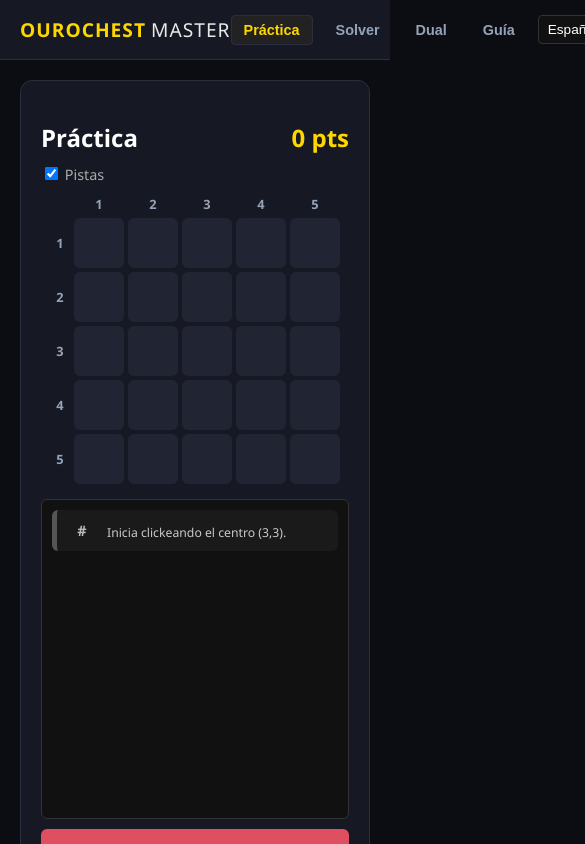
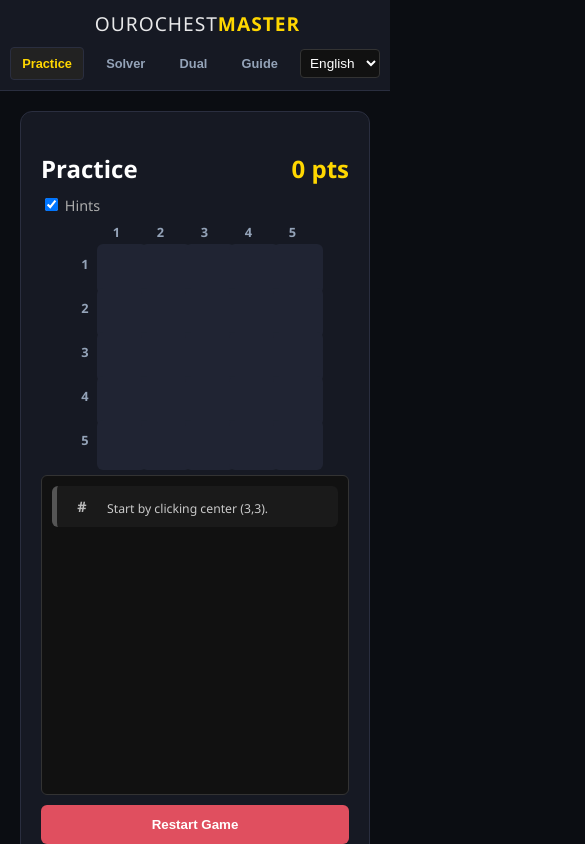
Before and after one commit to azuragaunt/azuragaunt.github.io, a plain HTML site: page index.html in a window 390 px wide. Shown: the top 844 px of the page, 585 px wide, since content can reach past the window. Drawn offline with Linux system fonts and the light colour scheme.

Commit message:
Update index.html

```diff
--- a/index.html
+++ b/index.html
@@ -2,8 +2,8 @@
 <html lang="es">
 <head>
     <meta charset="UTF-8">
-    <meta name="viewport" content="width=device-width, initial-scale=1.0">
-    <title>Ourochest Master V13</title>
+    <meta name="viewport" content="width=device-width, initial-scale=1.0, maximum-scale=1.0, user-scalable=no">
+    <title>Ourochest Master</title>
     <style>
         :root {
             --bg: #0b0d12;
@@ -39,20 +39,21 @@
             overflow: hidden;
         }
 
-        /* HEADER */
+        /* HEADER RESPONSIVO */
         header {
             background-color: var(--panel);
             border-bottom: 1px solid var(--border);
-            height: 60px;
             display: flex;
             align-items: center;
             justify-content: space-between;
             padding: 0 20px;
             flex-shrink: 0;
             z-index: 10;
+            height: 60px;
+            transition: all 0.3s ease;
         }
 
-        .logo { font-weight: 800; font-size: 1.2rem; letter-spacing: 1px; color: var(--gold); text-transform: uppercase; }
+        .logo { font-weight: 800; font-size: 1.2rem; letter-spacing: 1px; color: var(--gold); text-transform: uppercase; white-space: nowrap; }
         .logo span { color: white; margin-left: 5px; font-weight: 400; opacity: 0.9; }
 
         .controls { display: flex; gap: 10px; align-items: center; }
@@ -60,11 +61,35 @@
         .nav-btn {
             background: transparent; color: var(--text-dim); border: 1px solid transparent;
             padding: 6px 12px; cursor: pointer; border-radius: 4px; font-weight: 600; font-size: 0.9rem;
+            white-space: nowrap;
         }
         .nav-btn:hover { color: white; }
         .nav-btn.active { background: #222; color: var(--gold); border-color: var(--border); }
 
         select { background: #111; color: white; border: 1px solid #333; padding: 5px; border-radius: 4px; font-size: 0.85rem;}
+
+        /* MEDIA QUERY: MÓVIL */
+        @media (max-width: 768px) {
+            header {
+                height: auto;
+                flex-direction: column;
+                padding: 10px;
+                gap: 10px;
+            }
+            .controls {
+                width: 100%;
+                justify-content: center;
+                flex-wrap: wrap;
+            }
+            .nav-btn {
+                font-size: 0.8rem;
+                padding: 8px 10px;
+                flex: 1 1 auto; /* Botones flexibles */
+                text-align: center;
+            }
+            /* Ocultar selector de idioma en móvil para ahorrar espacio (se autodetecta) o hacerlo pequeño */
+            select { max-width: 80px; }
+        }
 
         /* MAIN */
         #main-container {
@@ -84,7 +109,18 @@
             grid-template-columns: 20px repeat(5, 50px);
             grid-template-rows: 20px repeat(5, 50px);
             gap: 4px; margin-bottom: 15px;
+            justify-content: center; /* Centrar grid */
         }
+
+        @media (max-width: 400px) {
+            /* Grid más pequeño para móviles muy estrechos */
+            .grid-wrapper {
+                grid-template-columns: 15px repeat(5, 40px);
+                grid-template-rows: 15px repeat(5, 40px);
+            }
+            .cell { width: 40px; height: 40px; font-size: 1rem; }
+        }
+
         .coord-header { display: flex; justify-content: center; align-items: center; font-size: 0.8rem; color: var(--text-dim); font-weight: bold; }
         .cell {
             width: 50px; height: 50px; background-color: var(--cell-bg); border-radius: 6px; cursor: pointer;
@@ -135,13 +171,13 @@
         .guide-section { background: var(--panel); border: 1px solid var(--border); border-radius: 12px; padding: 25px; margin-bottom: 30px; }
         .section-header { font-size: 1.4rem; color: var(--gold); font-weight: bold; margin-bottom: 15px; border-bottom: 1px solid #333; padding-bottom: 10px; }
 
-        .flow-step { display: flex; gap: 20px; margin-bottom: 25px; border-bottom: 1px dashed #333; padding-bottom: 20px; }
+        .flow-step { display: flex; gap: 20px; margin-bottom: 25px; border-bottom: 1px dashed #333; padding-bottom: 20px; flex-wrap: wrap;}
         .flow-step:last-child { border-bottom: none; }
 
         .mini-grid { display: grid; grid-template-columns: repeat(5, 25px); grid-template-rows: repeat(5, 25px); gap: 2px; background: #000; padding: 5px; border-radius: 4px; flex-shrink: 0; }
         .mg-cell { width: 25px; height: 25px; background: #222; display: flex; justify-content: center; align-items: center; font-size: 0.7rem; border-radius: 2px; color: #555; }
 
-        .flow-text { flex: 1; line-height: 1.6; color: var(--text-dim); }
+        .flow-text { flex: 1; line-height: 1.6; color: var(--text-dim); min-width: 250px; }
         .flow-text strong { color: white; }
         .logic-badge { display: inline-block; padding: 2px 6px; border-radius: 3px; font-weight: bold; font-size: 0.8rem; margin-right: 5px; color:black;}
         .lb-blue { background: var(--blue); } .lb-green { background: var(--green); } .lb-yell { background: var(--yellow); }
@@ -160,7 +196,7 @@
         .mg-turq { background: var(--turquoise); color: transparent; }
 
         /* PANELES */
-        .panel { background: var(--panel); border: 1px solid var(--border); border-radius: 12px; padding: 20px; flex: 1; min-width: 350px; display: flex; flex-direction: column; align-items: center; }
+        .panel { background: var(--panel); border: 1px solid var(--border); border-radius: 12px; padding: 20px; flex: 1; min-width: 300px; max-width: 100%; display: flex; flex-direction: column; align-items: center; }
         .dual-container { display: flex; gap: 20px; flex-wrap: wrap; justify-content: center; }
 
         .btn-reset { width: 100%; padding: 12px; margin-top: 10px; background: var(--blue); color: white; border: none; border-radius: 6px; font-weight: bold; cursor: pointer; }
@@ -184,13 +220,13 @@
 <body>
 
     <header>
-        <div class="logo">OUROCHEST<span>MASTER</span></div>
+        <div class="logo"><span>OUROCHEST</span>MASTER</div>
         <div class="controls">
-            <button class="nav-btn active" onclick="setView('practice')" data-key="nav_practice">Práctica</button>
-            <button class="nav-btn" onclick="setView('solver')" data-key="nav_solver">Solver</button>
-            <button class="nav-btn" onclick="setView('dual')" data-key="nav_dual">Dual</button>
-            <button class="nav-btn" onclick="setView('guide')" data-key="nav_guide">Guía</button>
-            <select id="langSelect" onchange="changeLanguage(this.value)">
+            <button class="nav-btn active" onclick="navigate('practice')" data-key="nav_practice">Práctica</button>
+            <button class="nav-btn" onclick="navigate('solver')" data-key="nav_solver">Solver</button>
+            <button class="nav-btn" onclick="navigate('dual')" data-key="nav_dual">Dual</button>
+            <button class="nav-btn" onclick="navigate('guide')" data-key="nav_guide">Guía</button>
+            <select id="langSelect" onchange="manualLangChange(this.value)">
                 <option value="es">Español</option>
                 <option value="en">English</option>
             </select>
@@ -201,7 +237,7 @@
 
         <!-- VISTA PRÁCTICA -->
         <div id="view-practice" class="view-section active">
-            <div class="panel" style="max-width: 500px; margin: 0 auto;">
+            <div class="panel">
                 <h2 style="width:100%; display:flex; justify-content:space-between; color:white; margin-bottom:10px;">
                     <span data-key="practice_title">Práctica</span>
                     <span id="p-score" style="color:var(--gold)">0 pts</span>
@@ -217,7 +253,7 @@
 
         <!-- VISTA SOLVER -->
         <div id="view-solver" class="view-section">
-            <div class="panel" style="max-width: 500px; margin: 0 auto;">
+            <div class="panel">
                 <h2 style="width:100%; display:flex; justify-content:space-between; color:white; margin-bottom:10px;">
                     Solver <span id="s-status" style="font-size:0.8rem; opacity:0.7">24 Possible</span>
                 </h2>
@@ -410,7 +446,8 @@
                         <div class="mg-cell"></div><div class="mg-cell"></div><div class="mg-cell"></div><div class="mg-cell"></div><div class="mg-cell"></div>
                     </div>
                     <div class="flow-text">
-                        <p>Always start at <strong>(3,3)</strong>. It reveals info about rows, columns, and diagonals instantly.</p>
+                        <p>Your first click is <strong>ALWAYS</strong> the center <strong>(3,3)</strong>.<br>
+                        Since Red is never there, this click reveals info about 4 axes at once.</p>
                     </div>
                 </div>
             </div>
@@ -540,19 +577,73 @@
         };
 
         let curLang = 'es';
+        let currentView = 'practice';
 
-        function changeLanguage(lang) {
-            curLang = translations[lang] ? lang : 'es';
+        // DETECCIÓN AUTOMÁTICA DE IDIOMA
+        function autoDetectLanguage() {
+            const userLang = navigator.language || navigator.userLanguage;
+            return userLang.startsWith('es') ? 'es' : 'en';
+        }
+
+        function setLanguage(lang) {
+            curLang = lang;
+            document.getElementById('langSelect').value = lang;
+
             const t = translations[curLang];
-
             document.querySelectorAll('[data-key]').forEach(el => {
                 const key = el.getAttribute('data-key');
                 if(t[key]) el.innerText = t[key];
             });
-
             document.getElementById('guide-content').innerHTML = guideContent[curLang];
             renderLog();
         }
+
+        // ENRUTAMIENTO (HASH ROUTING)
+        function updateURL() {
+            window.location.hash = `${curLang}/${currentView}`;
+        }
+
+        function readURL() {
+            const hash = window.location.hash.substring(1); // remove #
+            if (!hash) {
+                // Primer acceso: Autodetectar
+                const detected = autoDetectLanguage();
+                setLanguage(detected);
+                navigate('practice'); // Default view
+                return;
+            }
+
+            const parts = hash.split('/');
+            if (parts.length === 2) {
+                const lang = parts[0];
+                const view = parts[1];
+                if (translations[lang]) setLanguage(lang);
+                if (['practice','solver','dual','guide'].includes(view)) navigate(view, false);
+            }
+        }
+
+        function navigate(viewName, updateHistory = true) {
+            currentView = viewName;
+            document.querySelectorAll('.view-section').forEach(e => e.classList.remove('active'));
+            document.getElementById('view-'+viewName).classList.add('active');
+
+            document.querySelectorAll('.nav-btn').forEach(b => b.classList.remove('active'));
+            document.querySelector(`.nav-btn[onclick*="'${viewName}'"]`).classList.add('active');
+
+            if(viewName==='practice' || viewName==='dual') {
+                if(pState.clicks===0 && pState.history.length===0) resetPractice();
+            }
+            if (updateHistory) updateURL();
+        }
+
+        function manualLangChange(val) {
+            setLanguage(val);
+            updateURL();
+        }
+
+        // Event Listeners
+        window.addEventListener('hashchange', readURL);
+        window.addEventListener('load', readURL);
 
         // ============================================
         // 2. GRID & LOGIC
@@ -777,18 +868,7 @@
             });
         }
 
-        function setView(v) {
-            document.querySelectorAll('.view-section').forEach(e => e.classList.remove('active'));
-            document.getElementById('view-'+v).classList.add('active');
-            document.querySelectorAll('.nav-btn').forEach(b => b.classList.remove('active'));
-            document.querySelector(`.nav-btn[onclick*="'${v}'"]`).classList.add('active');
-
-            if(v==='practice' || v==='dual') {
-                if(pState.clicks===0 && pState.history.length===0) resetPractice();
-            }
-        }
-
-        changeLanguage('es');
+        // Init
         resetPractice();
         resetSolver();
 
```
